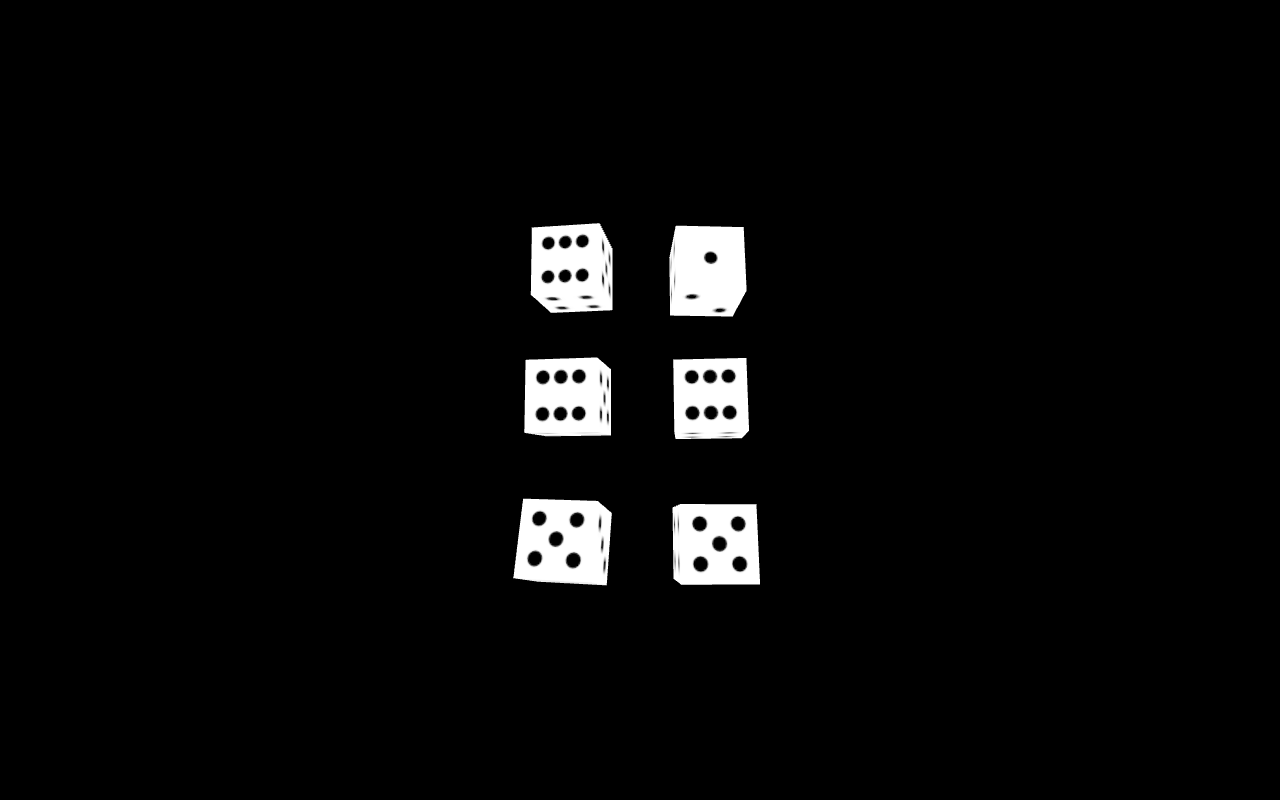
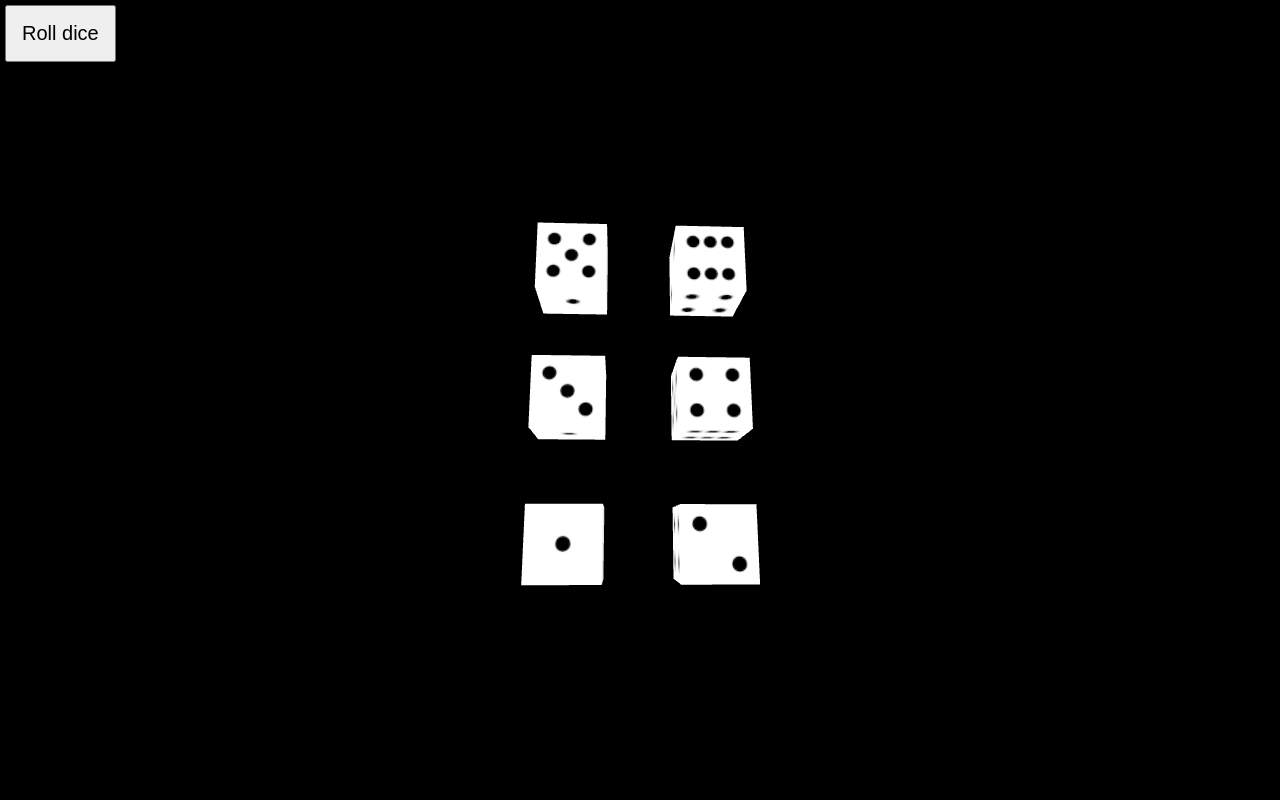
Before and after one commit to and3k5/yatzy, a Vue app: page / in a window 1280 px wide. Built offline with nearby package versions, Linux system fonts and the light colour scheme.

Commit message:
Implement actions

```diff
--- a/package.json
+++ b/package.json
@@ -16,6 +16,7 @@
   },
   "dependencies": {
     "@types/three": "^0.178.1",
+    "pinia": "^3.0.3",
     "three": "^0.178.0",
     "vue": "^3.5.17"
   },
--- a/src/App.vue
+++ b/src/App.vue
@@ -1,8 +1,10 @@
 <script setup lang="ts">
 import { onMounted, ref } from "vue";
 import { createGame } from "./game";
+import { useActionsStorage } from "./engine/actions";
 const cnvs = ref<HTMLCanvasElement>();
 
+const actionStorage = useActionsStorage();
 
 onMounted(() => {
     createGame(cnvs.value);
@@ -27,5 +29,16 @@ onMounted(() => {
 </style>
 
 <template>
+    <div class="controls">
+        <button
+            class="action-btn"
+            type="button"
+            v-for="action in actionStorage.actions"
+            :key="action.key"
+            @click="action.dispatchEvent({ type: 'click' })"
+        >
+            {{ action.label }}
+        </button>
+    </div>
     <canvas ref="cnvs"></canvas>
 </template>
--- a/src/assets/main.css
+++ b/src/assets/main.css
@@ -5,4 +5,5 @@
     padding: 0;
     font-weight: normal;
     overflow: hidden;
+    position: relative;
 }
--- /dev/null
+++ b/src/engine/actions/index.ts
@@ -0,0 +1,33 @@
+import { defineStore } from "pinia";
+import { EventDispatcher } from "three";
+import { reactive, ref } from "vue";
+
+export class Action extends EventDispatcher<{ click: object }> {
+    key: string;
+    label: string;
+    visible: boolean;
+    disabled?: boolean;
+
+    constructor(key: string, label: string, visible: boolean, disabled: boolean | undefined) {
+        super();
+        this.key = key;
+        this.label = label;
+        this.visible = visible;
+        this.disabled = disabled;
+    }
+}
+
+let counter = 0;
+export const useActionsStorage = defineStore("actions", () => {
+    const actions = ref<Action[]>([]);
+    return {
+        createAction(act: Pick<Action, "disabled" | "label">) {
+            const action = reactive<Action>(
+                new Action((counter++).toString(), act.label, false, act.disabled),
+            );
+            actions.value.push(action);
+            return action;
+        },
+        actions,
+    };
+});
--- a/src/engine/states/dices/index.ts
+++ b/src/engine/states/dices/index.ts
@@ -2,20 +2,39 @@ import type { AnimationTask } from "@/engine/graphics/animation";
 import { createDice } from "@/objects/dice";
 import type { Scene, WebGLRenderer } from "three";
 import type { GameState } from "../base";
+import { useActionsStorage } from "@/engine/actions";
 
 export const NO_OF_DICES = 6;
 const DISTANCE = 0.5;
 
 interface DiceGameState extends GameState {
     holdDice(index: number): void;
-    randomize(): void;
 }
 export function createState(renderer: WebGLRenderer): DiceGameState {
+    const actionStorage = useActionsStorage();
     const dices: ReturnType<typeof createDice>[] = [];
 
     for (let i = 0; i < NO_OF_DICES; i++) {
         dices.push(createDice());
     }
+
+    const randomizeAction = actionStorage.createAction({
+        label: "Roll dice",
+        disabled: false,
+    });
+
+    function randomize() {
+        dices
+            .filter((x) => x.hold === false)
+            .forEach((x) => {
+                x.setValue(1 + Math.round(Math.random() * (NO_OF_DICES - 1)));
+            });
+    }
+
+    randomizeAction.addEventListener("click", () => {
+        console.log("CLICK");
+        randomize();
+    });
 
     return {
         init(a: AnimationTask[]) {
@@ -29,15 +48,10 @@ export function createState(renderer: WebGLRenderer): DiceGameState {
             });
         },
         enter() {
+            randomizeAction.visible = true;
         },
         leave() {
-        },
-        randomize() {
-            dices
-                .filter((x) => x.hold === false)
-                .forEach((x) => {
-                    x.setValue(1 + Math.round(Math.random() * (NO_OF_DICES - 1)));
-                });
+            randomizeAction.visible = false;
         },
         holdDice(index: number) {
             dices[index].hold = !dices[index].hold;
--- a/src/engine/states/index.ts
+++ b/src/engine/states/index.ts
@@ -9,7 +9,6 @@ export function createStates(renderer: WebGLRenderer, animations: AnimationTask[
     diceState.attach(scene);
 
     diceState.enter();
-    setInterval(() => diceState.randomize(), 1000);
 
     return {
         diceState,
--- a/src/main.ts
+++ b/src/main.ts
@@ -1,8 +1,11 @@
 import { createApp } from "vue";
 import App from "./App.vue";
 import "./assets/main.css";
+import { createPinia } from "pinia";
 
+const pinia = createPinia();
 
 const app = createApp(App);
+app.use(pinia);
 
 app.mount("#app");
```
Also changed, not shown: 1 other file (tests, documents, lock files or other folders).
